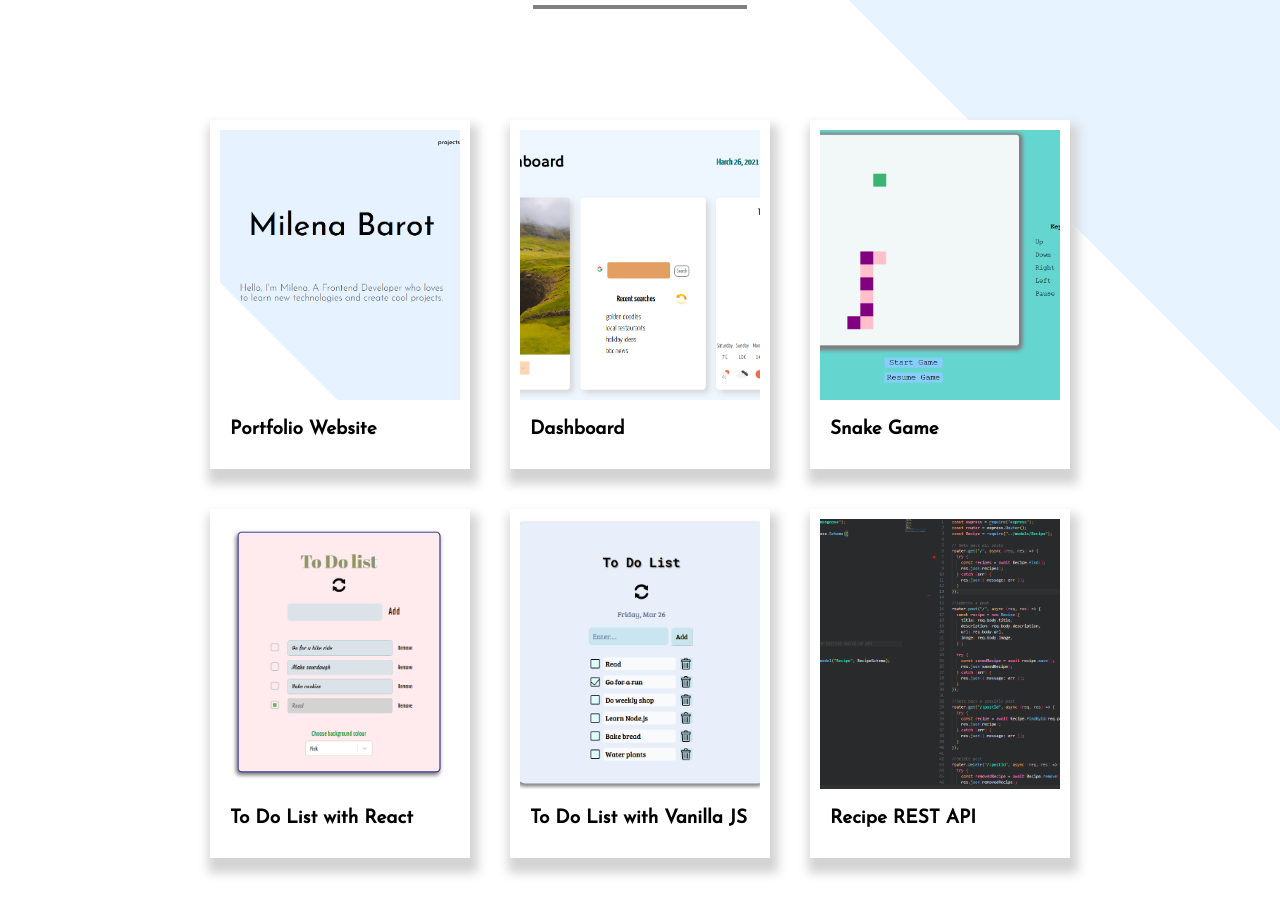
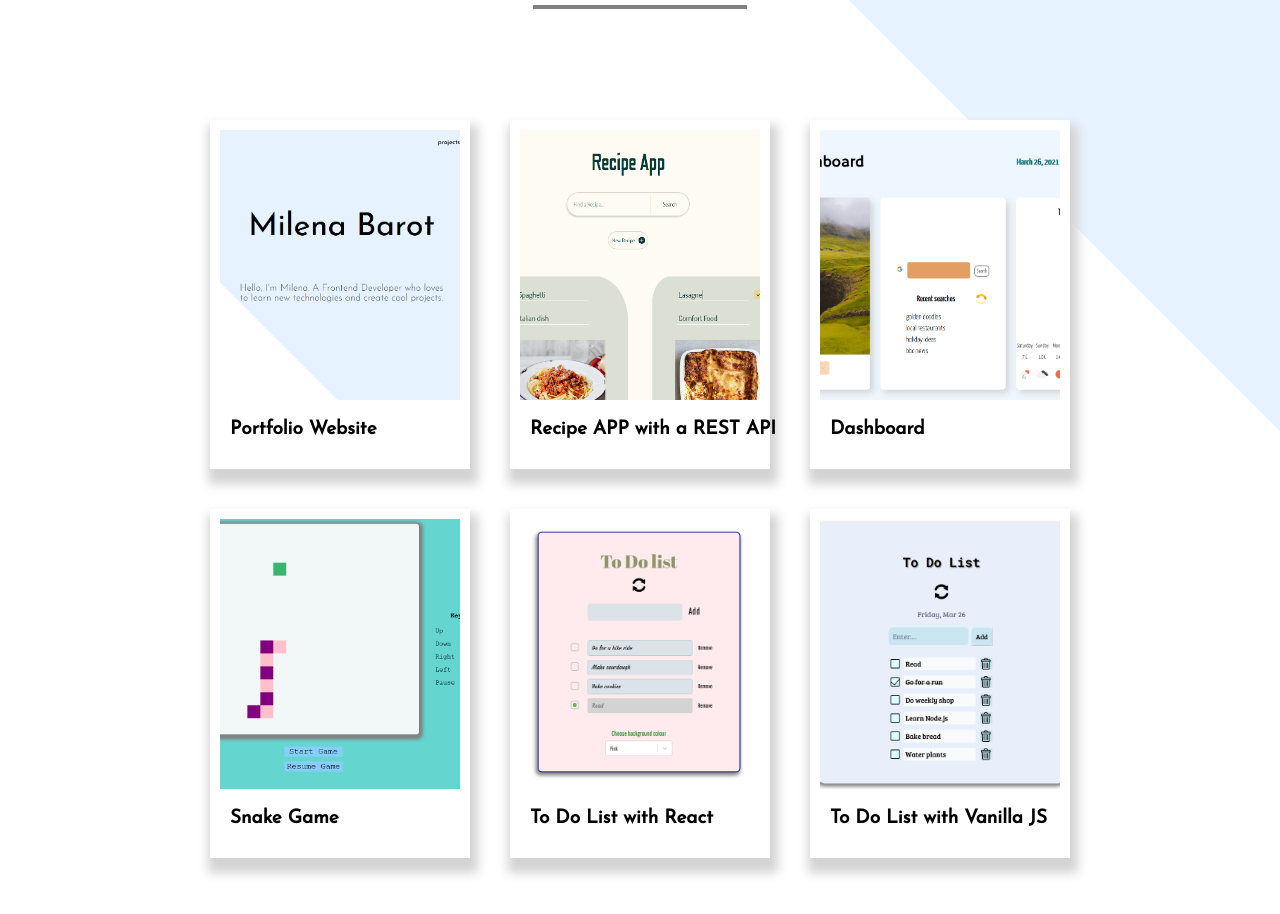
Before and after one commit to milenabarot/portfolio, a React (Create React App) app: page / in a window 1280 px wide. Shown: the part 1040-1954 px from the top of the page. Built offline with nearby package versions, Linux system fonts and the light colour scheme.

Commit message:
Amended Recipe Project card

```diff
--- a/src/components/projects.js
+++ b/src/components/projects.js
@@ -1,12 +1,11 @@
 import { useState } from "react";
 
-import sign from "../images/sign.jpg";
 import dashboardImage from "../images/dashboardImage.PNG";
 import toDoListImage from "../images/toDoListImage.PNG";
 import toDoListReactImage from "../images/toDoListReactImage.PNG";
 
 import reactSnakeImage from "../images/snakeGameImage.PNG";
-import recipeApiImage from "../images/recipeApiImage.PNG";
+import recipeAppImage from "../images/recipeAppImage.PNG";
 import portfolioImage from "../images/portfolioImage.PNG";
 
 import { AnimateSharedLayout } from "framer-motion";
@@ -27,6 +26,14 @@ function Projects() {
     },
     {
       id: 1,
+      title: "Recipe APP with a REST API",
+      moreInfo: "MERN stack - REST API, Node.js, Express, MongoDB & React",
+      imgScr: recipeAppImage,
+      link: "https://github.com/milenabarot/recipe-API",
+      selected: false,
+    },
+    {
+      id: 2,
       title: "Dashboard",
       moreInfo:
         "React, Axios, Pexels API, OpenWeather API, Framer Motion, Responsive Design, React Classes & Hooks, Local Storage",
@@ -36,7 +43,7 @@ function Projects() {
       contain: true,
     },
     {
-      id: 2,
+      id: 3,
       title: "Snake Game",
       moreInfo: "React, Canvas HTML 5",
       imgScr: reactSnakeImage,
@@ -45,7 +52,7 @@ function Projects() {
       contain: true,
     },
     {
-      id: 3,
+      id: 4,
       title: "To Do List with React",
       moreInfo: "React, CSS, Local Storage",
       imgScr: toDoListReactImage,
@@ -53,19 +60,11 @@ function Projects() {
       selected: false,
     },
     {
-      id: 4,
+      id: 5,
       title: "To Do List with Vanilla JS",
       moreInfo: "Vanilla JS, HTML 5, CSS, Local Storage",
       imgScr: toDoListImage,
       link: "https://github.com/milenabarot/To-Do-List",
-      selected: false,
-    },
-    {
-      id: 5,
-      title: "Recipe REST API",
-      moreInfo: "REST API, Node.js, Express, MongoDB",
-      imgScr: recipeApiImage,
-      link: "https://github.com/milenabarot/recipe-API",
       selected: false,
     },
   ]);
```
Also changed, not shown: src/images/recipeAppImage.PNG (added).
